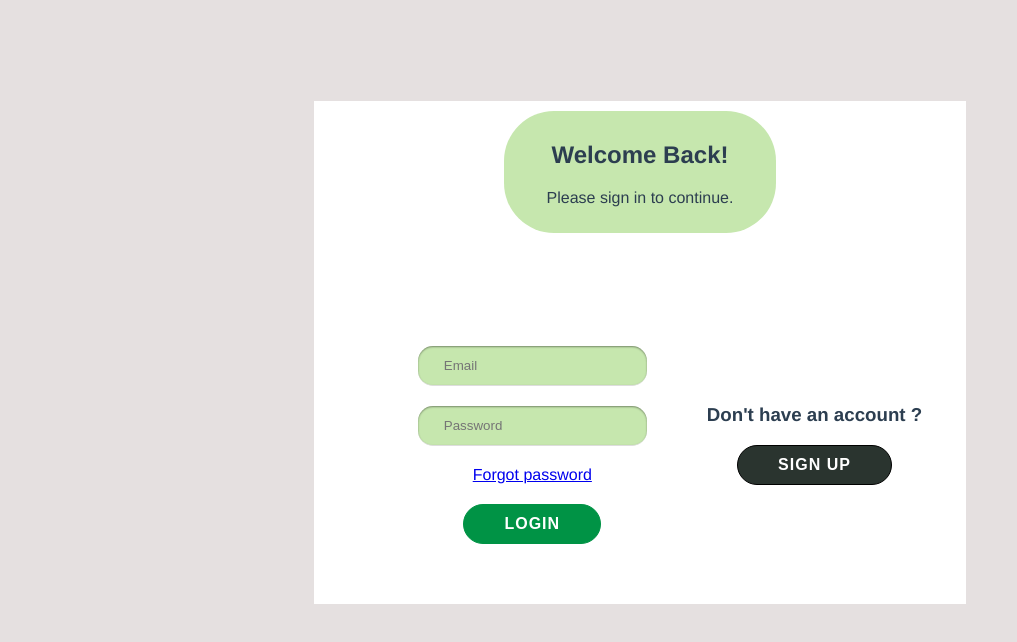
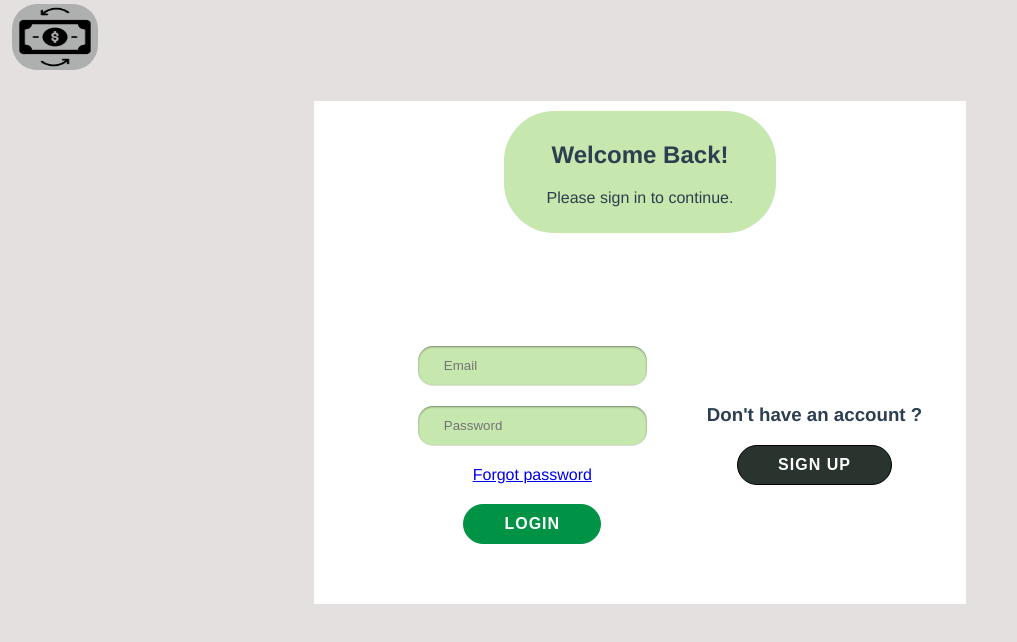
Before and after one commit to Tsvetomil/InvestingApp-Diploma, a Vue app in the folder src/frontend/: page /login in a window 1280 px wide. Shown: the top 642 px of the page, without its empty margins (0-1017 px from the left). Built offline with nearby package versions, Linux system fonts and the light colour scheme.

Commit message:
Added logo and animation on hover

```diff
--- a/src/frontend/src/components/Home.vue
+++ b/src/frontend/src/components/Home.vue
@@ -1,6 +1,7 @@
 <template>
   <div class="main">
     <div class="navbar">
+      <Logo/>
       <div class="login">
         <a href="/login"> Sign In </a>
         <router-view></router-view>
@@ -24,9 +25,10 @@
 
 <script>
 import ItemList from './ItemList.vue'
+import Logo from "@/components/Logo";
 export default {
   components: {
-    ItemList
+    ItemList,Logo
   },
   data() {
     return {
--- a/src/frontend/src/components/Login.vue
+++ b/src/frontend/src/components/Login.vue
@@ -1,5 +1,6 @@
 <template>
   <div class="container">
+    <Logo/>
     <div class="text-overlay">
       <h2>Welcome Back!</h2>
       <p>Please sign in to continue.</p>
@@ -32,9 +33,11 @@
 import Vue from 'vue';
 import axios from 'axios'
 import VueAxios from 'vue-axios'
+import Logo from "@/components/Logo";
 Vue.use(VueAxios, axios)
 
 export default {
+  components: {Logo},
   data() {
     return {
       errors: []
--- /dev/null
+++ b/src/frontend/src/components/Logo.vue
@@ -0,0 +1,40 @@
+<template>
+  <div>
+    <img src="../pic/logo.png" alt="Home Page" v-on:click="redirect">
+
+  </div>
+</template>
+
+<script>
+  export default {
+
+    methods: {
+      redirect: function (){
+        console.log('here')
+        this.$router.push('/')
+      }
+    }
+  }
+</script>
+
+<style scoped>
+img {
+  position: absolute;
+  top: 4px;
+  left: 12px;
+  width: 80px;
+  padding: 3px;
+  height: 60px;
+  background-repeat: no-repeat;
+  background-size: 30%;
+  background-color: #aeb0b0;
+  border-radius: 25px;
+}
+img:hover {
+  opacity: 0.3;
+  cursor: pointer;
+  transform: scale(1.1);
+  transition: .3s ease-in-out;
+}
+
+</style>
--- a/src/frontend/src/components/Register.vue
+++ b/src/frontend/src/components/Register.vue
@@ -1,5 +1,6 @@
 <template>
   <div class="container">
+    <Logo/>
     <div class="text-overlay">
       <h2>Welcome!</h2>
       <p>Please fill out the form to sign up</p>
@@ -24,10 +25,11 @@
 import Vue from 'vue';
 import axios from 'axios'
 import VueAxios from 'vue-axios'
+import Logo from "@/components/Logo";
 Vue.use(VueAxios, axios)
 
 export default {
-
+  components: {Logo},
   data() {
     return {
       msg: ""
```
